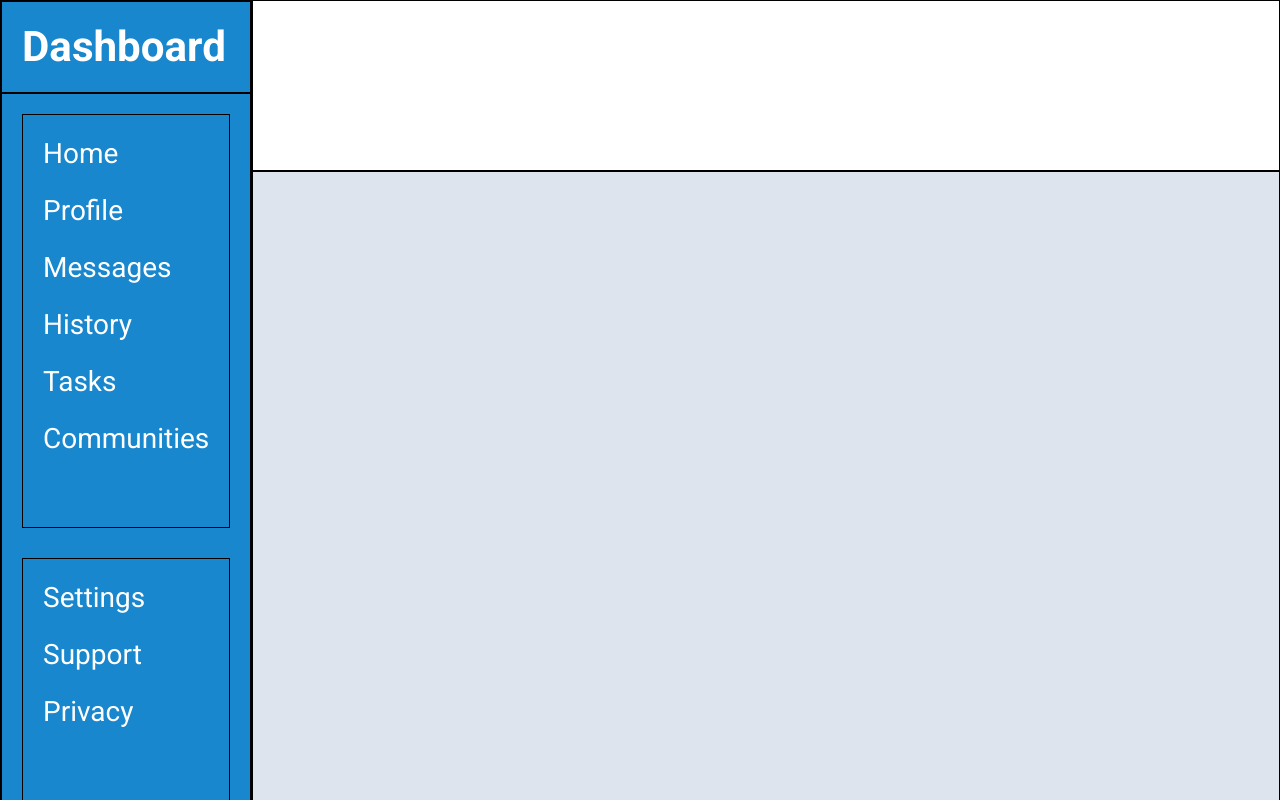
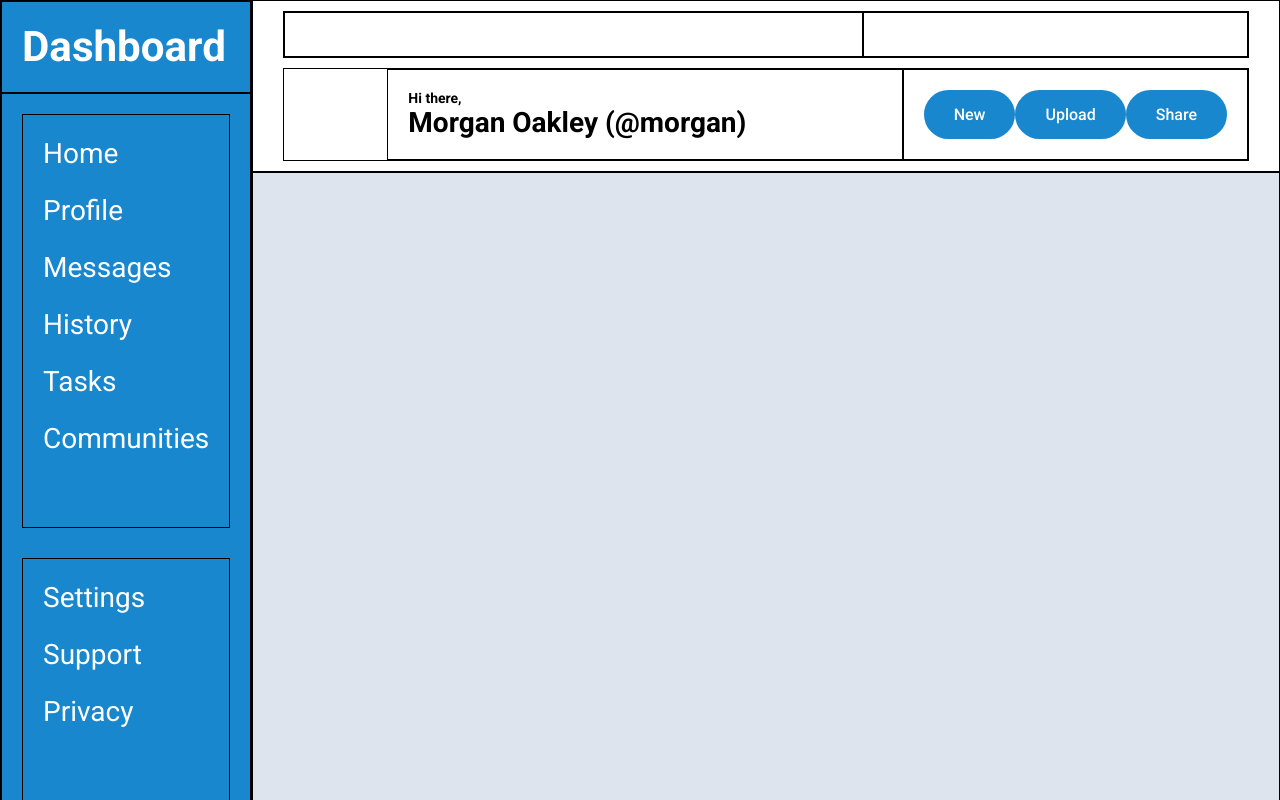
Before and after one commit to aidanwsimmons/admin-dashboard, a plain HTML site: page index.html in a window 1280 px wide. Shown: the top 800 px of the page. Drawn offline with Linux system fonts and the light colour scheme.

Commit message:
header styling

```diff
--- a/index.html
+++ b/index.html
@@ -12,7 +12,29 @@
 </head>
 <body>
     <header>
-
+        <div class="header-top">
+            <div class="search">
+                <!-- <img src="" alt="">
+                <input type="text"> -->
+            </div>
+            <div class="controls">
+                <!-- <img src="" alt="">
+                <img src="" alt="">
+                <h4>Morgan Oakley</h4> -->
+            </div>
+        </div>
+        <div class="header-bottom">
+            <!-- <img src="" alt=""> -->
+            <div class="greeting">
+                <p>Hi there,</p>
+                <h2>Morgan Oakley (@morgan)</h2>
+            </div>
+            <div class="btns">
+                <button>New</button>
+                <button>Upload</button>
+                <button>Share</button>
+            </div>
+        </div>
     </header>
 
     <nav>
--- a/styles.css
+++ b/styles.css
@@ -17,6 +17,51 @@ header, nav, main, div {
 header{
     grid-area: 1 / 2 / 2 / 3;
     background-color: white;
+    display: grid;
+    grid-template-rows: 1fr 2fr;
+    gap: 10px;
+    padding: 10px 30px;
+}
+
+.header-top {
+    display: grid;
+    grid-template-columns: 3fr 2fr;
+}
+
+.header-bottom {
+    display: grid;
+    grid-template-columns: 1fr 5fr 3fr;
+}
+
+.greeting {
+    grid-column: 2 / 3;
+    padding: 20px;
+}
+
+.greeting p {
+    font-weight: 600;
+    font-size: 14px;
+}
+
+.greeting h2 {
+    font-size: 28px;
+}
+
+.btns {
+    grid-column: 3 / 4;
+    padding: 20px;
+    display: flex;
+    justify-content: space-evenly;
+}
+
+.btns button {
+    background-color: rgb(24, 135, 206);
+    color: white;
+    padding: 10px 30px;
+    border-radius: 30px;
+    font-size: 16px;
+    font-weight: 500;
+    border: none;
 }
 
 nav{
```
